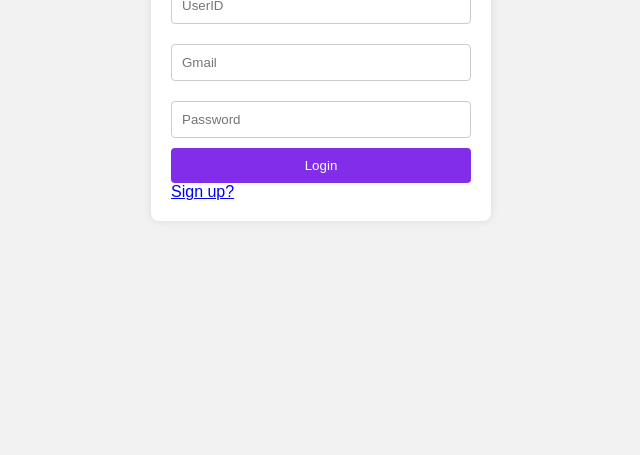
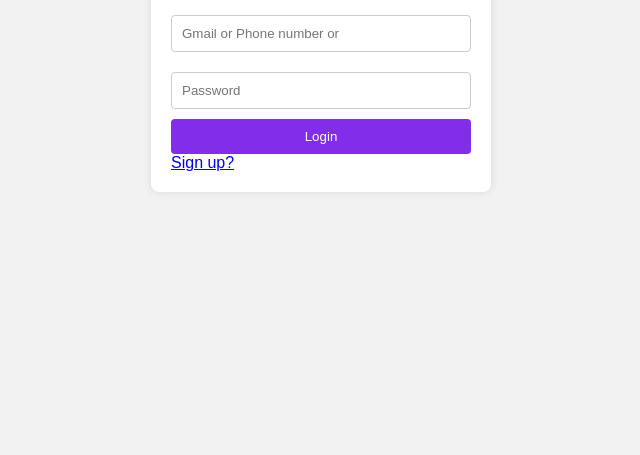
Before and after one commit to KaiDong644/PAS-project, a website: page public/Login.html in a window 1280 px wide. Shown: the part 345-800 px from the top of the page, without its empty margins (319-959 px from the left). Drawn offline with Linux system fonts and the light colour scheme.

Commit message:
sua loi theo y anh chong gia truong

```diff
--- a/public/Login.html
+++ b/public/Login.html
@@ -10,8 +10,7 @@
     <div class="login-container">
         <h2>Login</h2>
         <form action="./MyInfo.html" method="gert">
-            <input type="text" name="userid" placeholder="UserID" required>
-            <input type="email" name="Gmail" placeholder="Gmail" required>
+            <input type="text" name="gmail/PhoneNumber" placeholder="Gmail or Phone number or" required>
             <input type="password" name="password" placeholder="Password" required>
             <button type="submit">Login</button>
         </form>
```
Also changed, not shown: public/Signup.html (+1 -1 lines).
